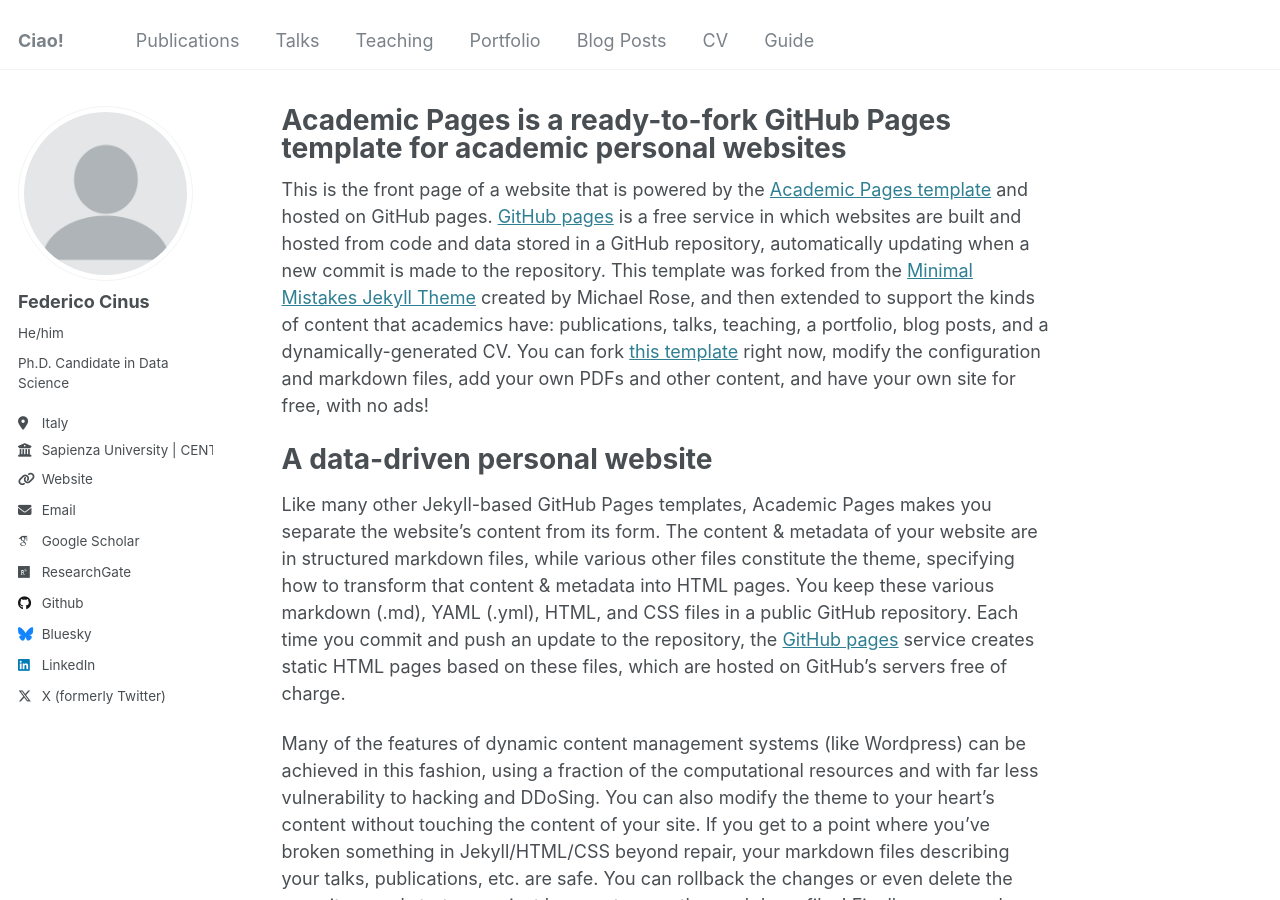
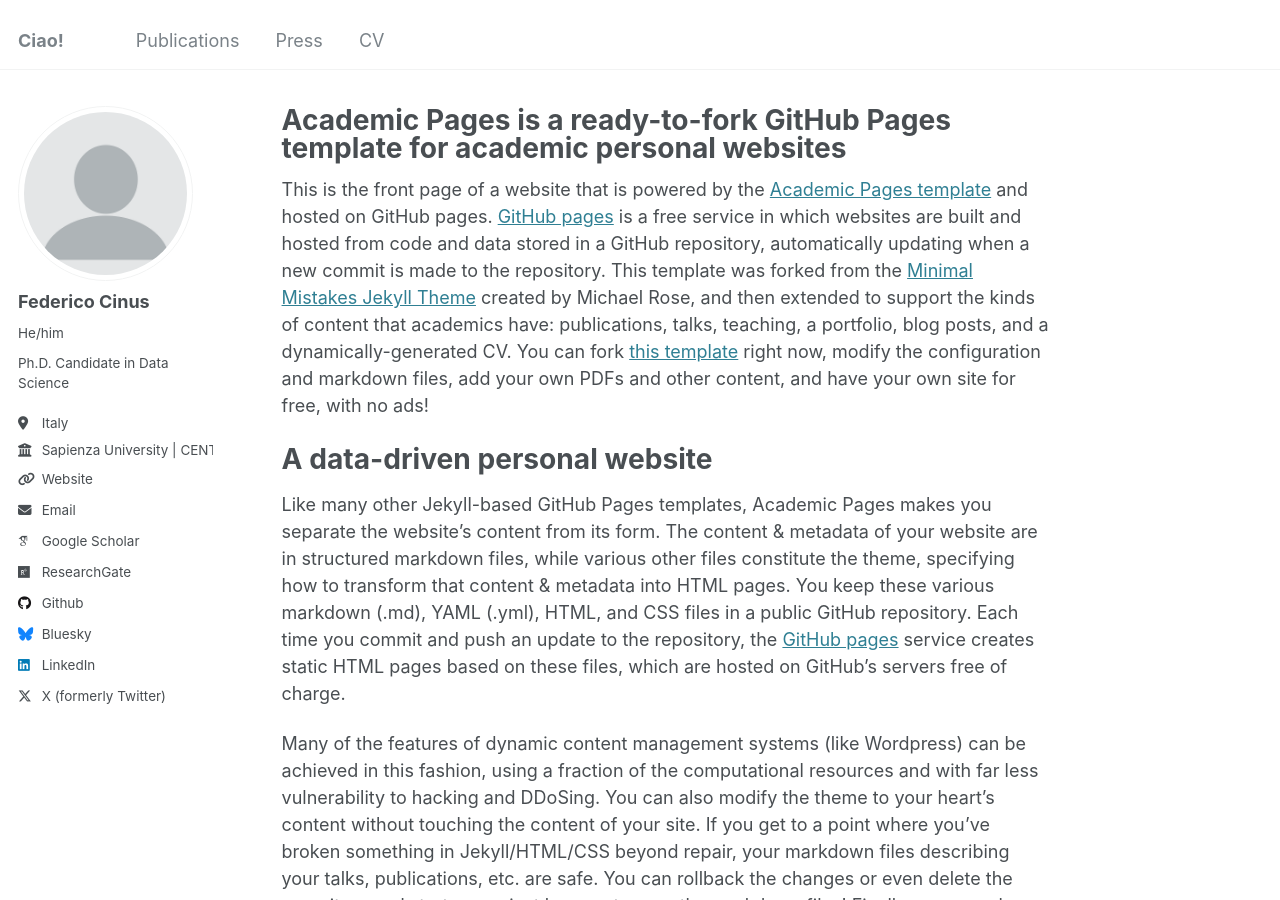
Before and after one commit to FedericoCinus/website, a Jekyll site: the page built from _pages/about.md, in a window 1280 px wide and 900 px high. Built offline with Jekyll 4.4.1, drawn with Linux system fonts in a browser that asks for light colours; some web fonts are replaced.

Commit message:
Update navigation.yml

```diff
--- a/_data/navigation.yml
+++ b/_data/navigation.yml
@@ -8,20 +8,8 @@ main:
   - title: "Publications"
     url: /publications/
 
-  - title: "Talks"
+  - title: "Press"
     url: /talks/
-
-  - title: "Teaching"
-    url: /teaching/
-
-  - title: "Portfolio"
-    url: /portfolio/
-
-  - title: "Blog Posts"
-    url: /year-archive/
 
   - title: "CV"
     url: /cv/
-
-  - title: "Guide"
-    url: /markdown/
```
